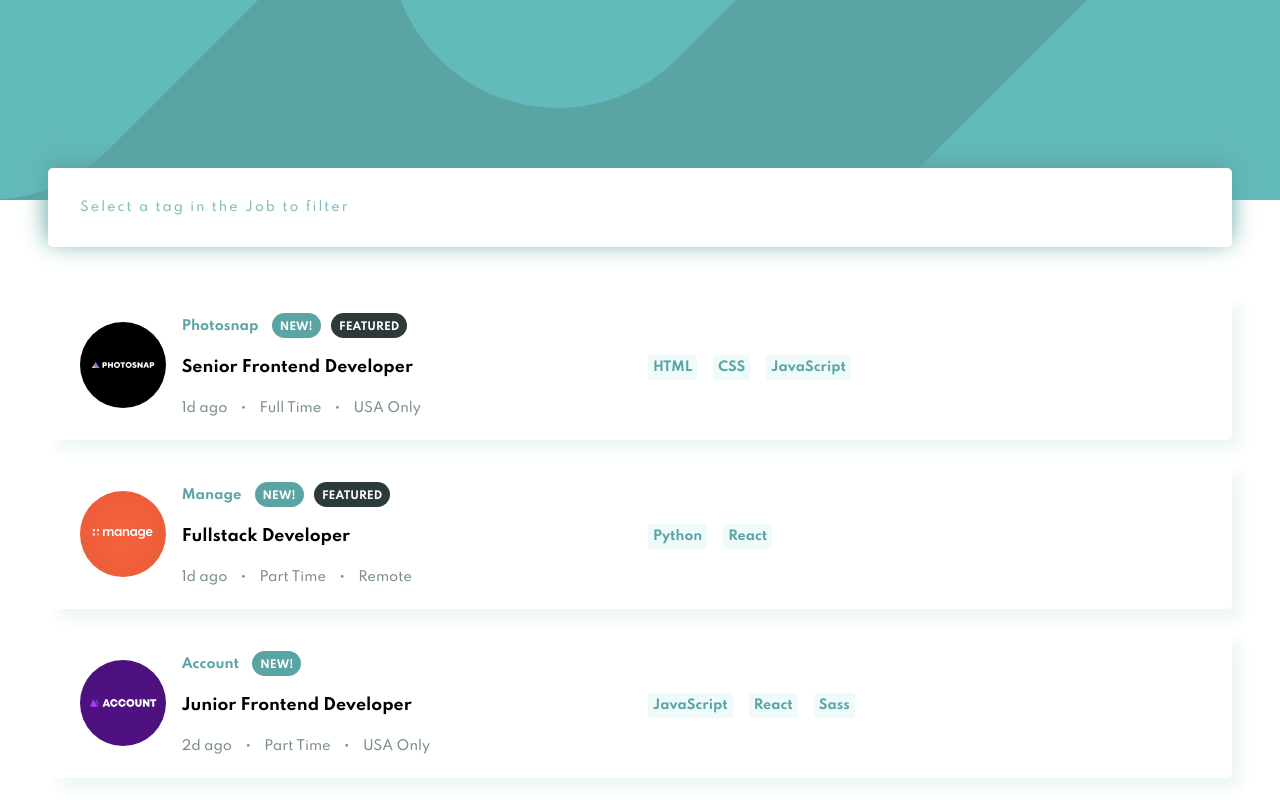
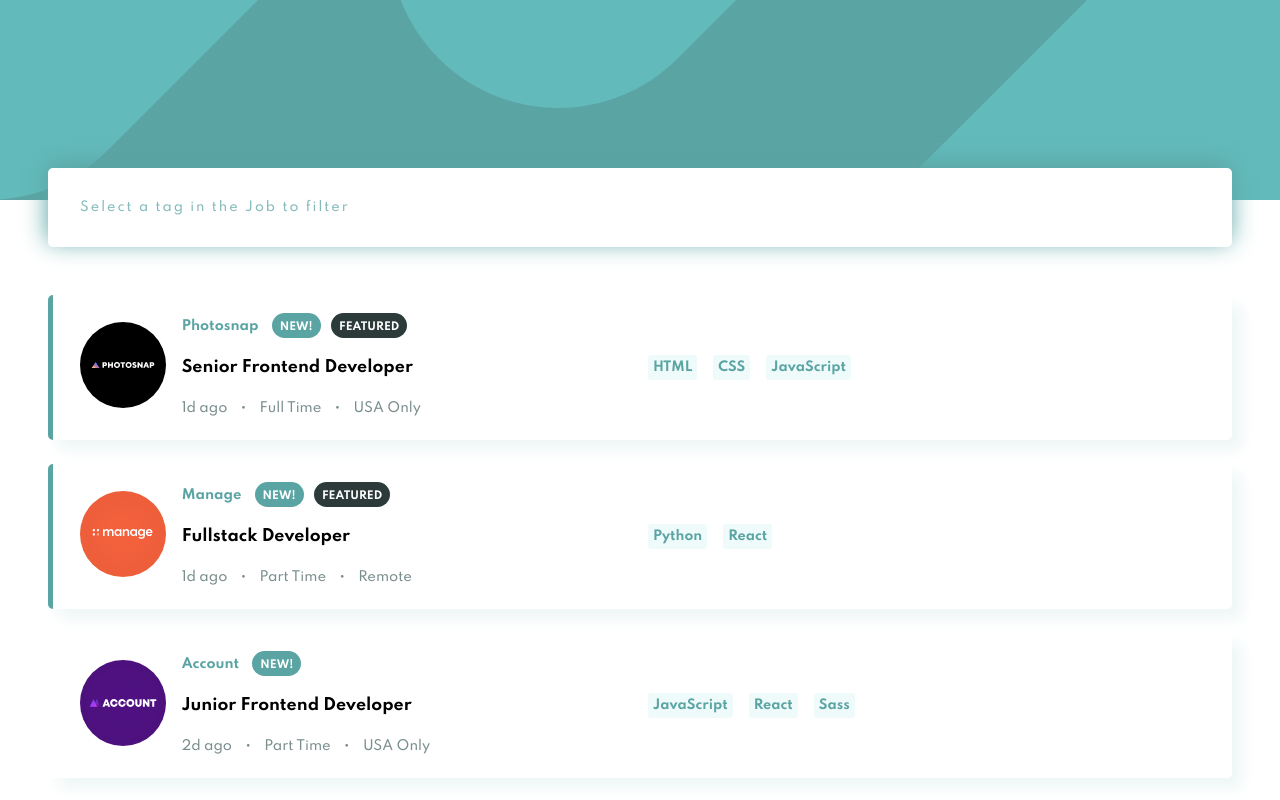
Before and after one commit to sivakumars/job-listings, a React (Create React App) app: page / in a window 1280 px wide. Shown: the top 800 px of the page. Built offline with nearby package versions, Linux system fonts and the light colour scheme.

Commit message:
Adding styles for featured cards

```diff
--- a/src/components/JobCard.js
+++ b/src/components/JobCard.js
@@ -13,7 +13,11 @@ const JobCard = ({ job }) => {
   };
 
   return (
-    <div className="box-l job-container">
+    <div
+      className={
+        job.featured ? `box-l job-container featured` : `box-l job-container`
+      }
+    >
       <div className="switcher-l">
         <div>
           <div className="sidebar-l">
--- a/src/components/JobCard.scss
+++ b/src/components/JobCard.scss
@@ -1,7 +1,9 @@
 .job-container {
+  --borderRadius: 5px;
+  position: relative;
   padding: calc(var(--baseFontSize) * 1.5) calc(var(--baseFontSize) * 2);
   background-color: #fff;
-  border-radius: 5px;
+  border-radius: var(--borderRadius);
   box-shadow: 10px 10px 15px var(--lightGrayish);
   .logo {
     max-width: 10vw;
@@ -60,4 +62,18 @@
       }
     }
   }
+  &.featured {
+    &::before {
+      content: "";
+      width: 5px;
+      height: 100%;
+      position: absolute;
+      left: 0;
+      bottom: 0;
+      top: 0;
+      background-color: var(--deSaturatedDarkCyan);
+      border-top-left-radius: var(--borderRadius);
+      border-bottom-left-radius: var(--borderRadius);
+    }
+  }
 }
```
